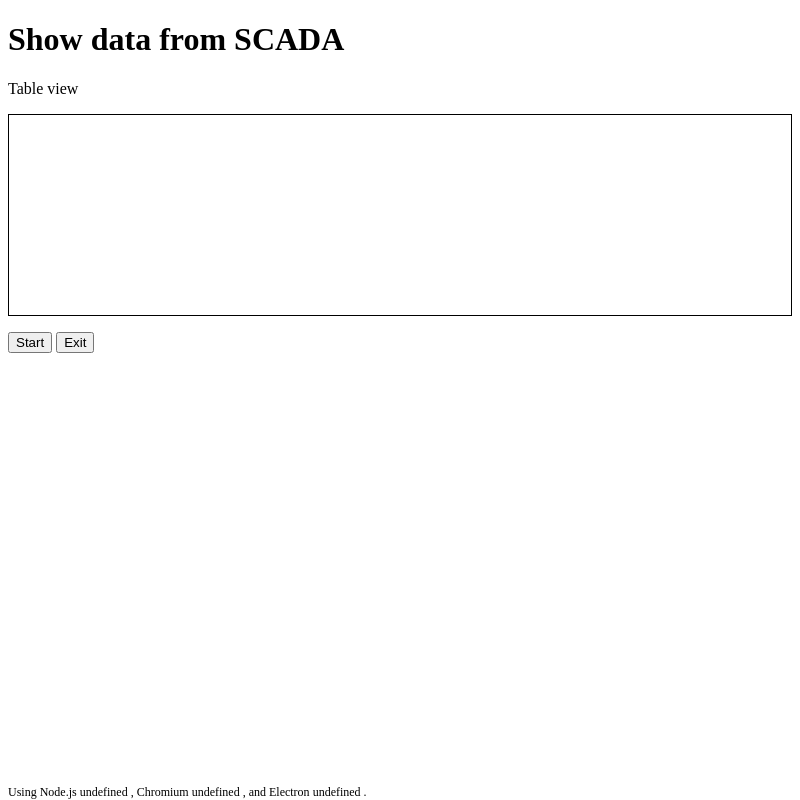
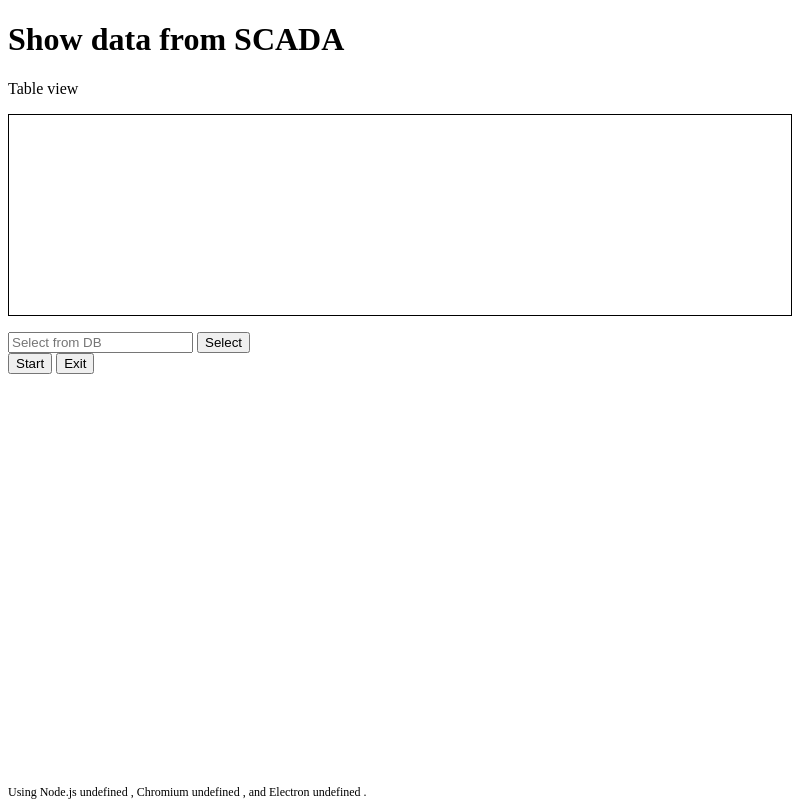
Before and after one commit to pdbq21/AppElectronSQLite, an Electron app: page index.html in a window 800 px wide. Drawn offline with Linux system fonts and the light colour scheme; no server answers.

Commit message:
Update index.html

```diff
--- a/index.html
+++ b/index.html
@@ -21,6 +21,11 @@
 
     <p id="test"></p>
     <div id="controls_container">
+        <div class="contron_select" >
+        <input placeholder="Select from DB" />
+        <button>Select</button>
+        </div>
+
         <button id="control_start">Start</button>
         <button id="control_exit">Exit</button>
     </div>
```
